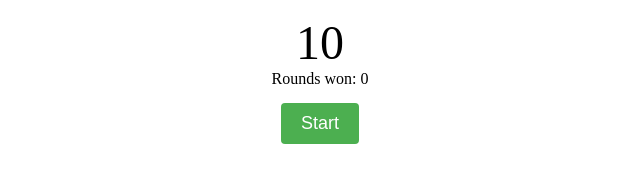
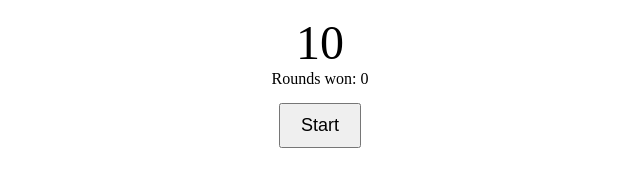
Before and after one commit to FiorinGreiner/showdown, a plain HTML site: page index.html in a window 1280 px wide. Shown: the whole page, without its empty margins (320-960 px from the left). Drawn offline with Linux system fonts and the light colour scheme.

Commit message:
Update showdownStyle.css

```diff
--- a/showdownStyle.css
+++ b/showdownStyle.css
@@ -25,9 +25,5 @@ img {
     margin: 15px auto;
     padding: 10px 20px;
     font-size: 18px;
-    background-color: #4CAF50;
-    color: white;
-    border: none;
-    border-radius: 4px;
     cursor: pointer;
 }
```
